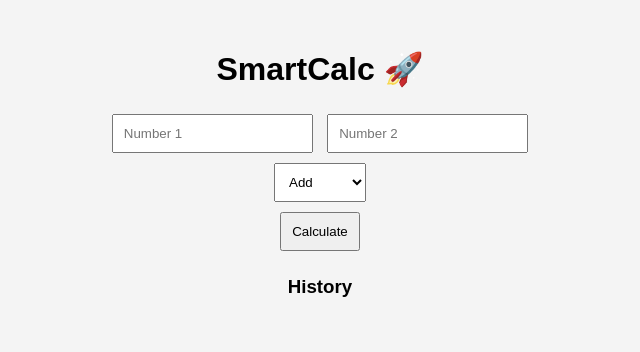
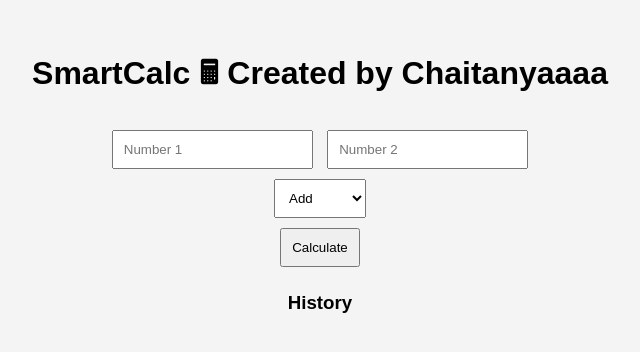
Before and after one commit to Chaitanyaa1211/SmartCalc-CI-CD, a website: page app/public/index.html in a window 1280 px wide. Shown: the whole page, without its empty margins (320-960 px from the left). Drawn offline with Linux system fonts and the light colour scheme; no server answers.

Commit message:
Edited index.html

```diff
--- a/app/public/index.html
+++ b/app/public/index.html
@@ -1,7 +1,7 @@
 <!DOCTYPE html>
 <html>
 <head>
-    <title>SmartCalc 🔢 Created by Chaitanyaaaa</title>
+    <title>SmartCalc🧮</title>
     <style>
         body {
             font-family: Arial;
@@ -21,7 +21,7 @@
 </head>
 <body>
 
-    <h1>SmartCalc 🚀</h1>
+    <h1>SmartCalc 🖩 Created by Chaitanyaaaa</h1>
 
     <input type="number" id="num1" placeholder="Number 1">
     <input type="number" id="num2" placeholder="Number 2">
```
